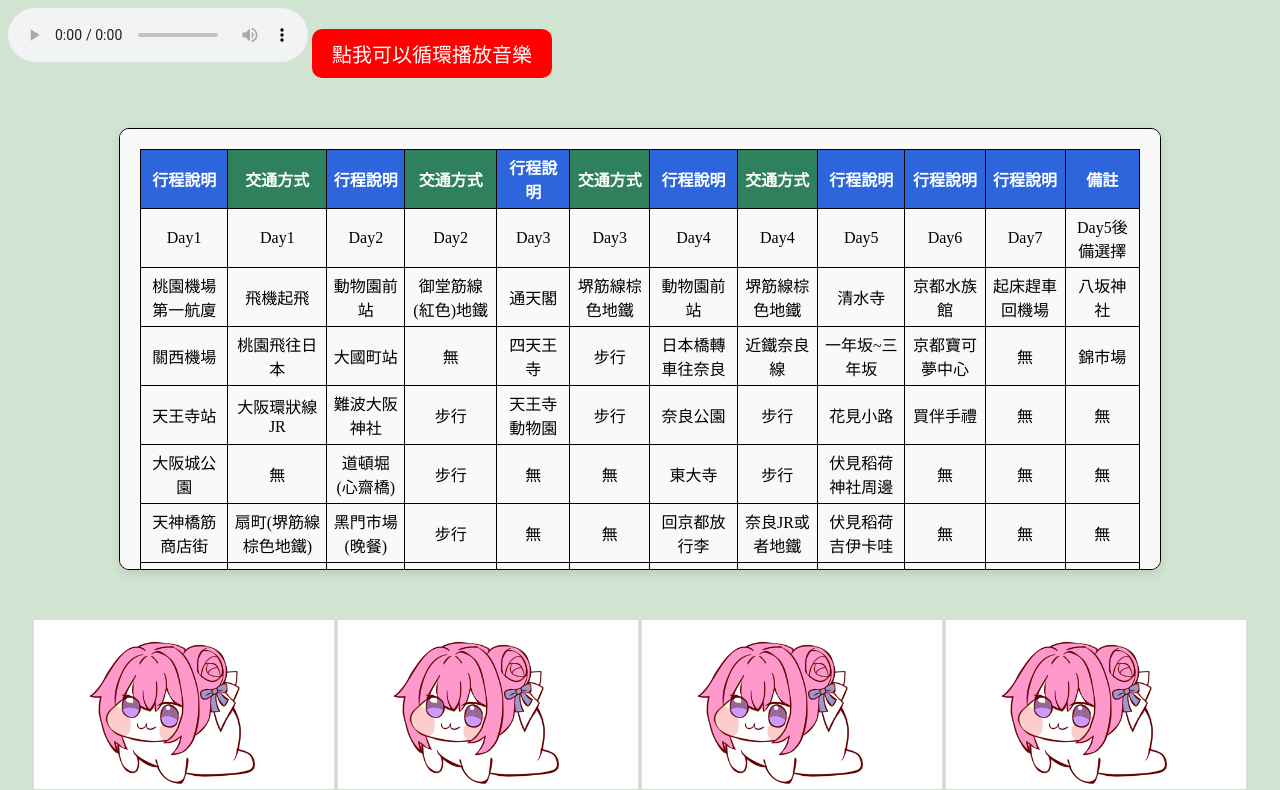
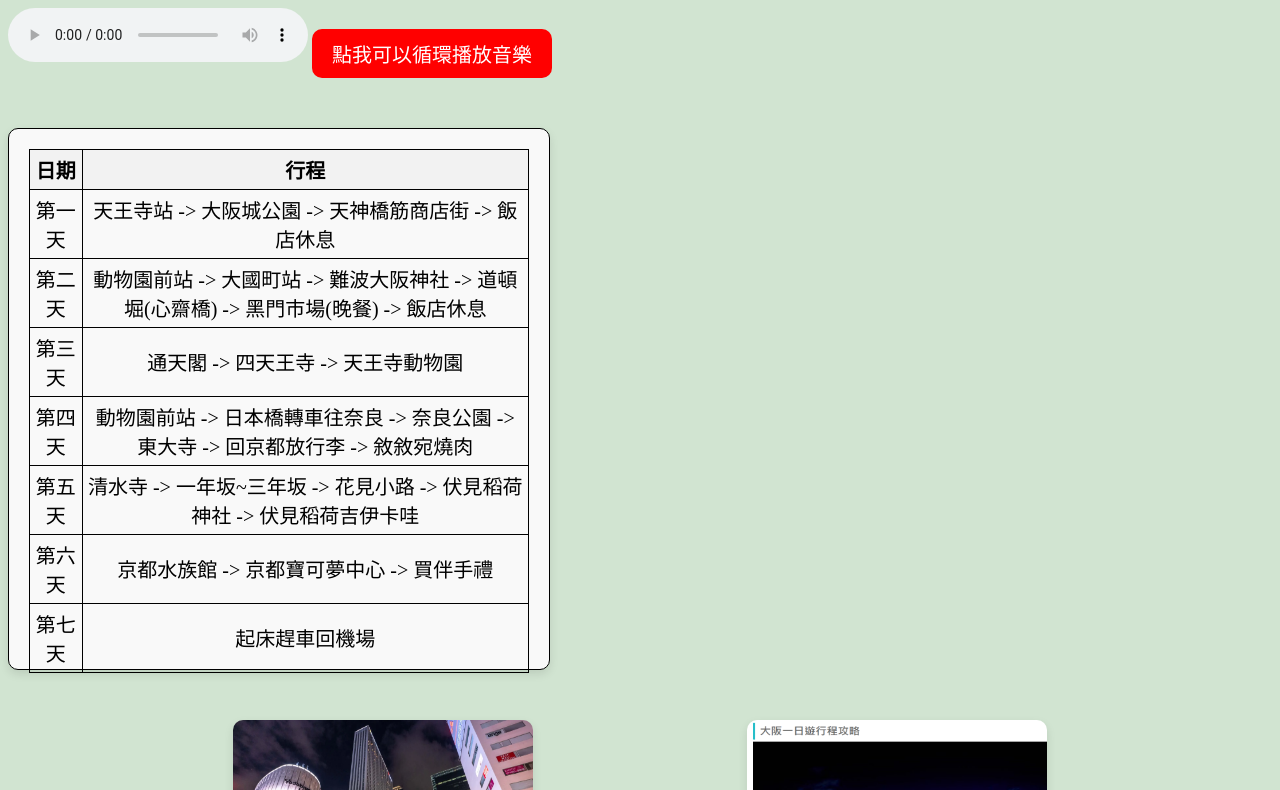
Before and after one commit to Mark551618/Nodejs-project, a website: page index.html in a window 1280 px wide. Shown: the part 145-935 px from the top of the page. Drawn offline with Linux system fonts and the light colour scheme.

Commit message:
finish: form update

```diff
--- a/index.html
+++ b/index.html
@@ -1,7 +1,7 @@
 <!DOCTYPE html>
 <html>
 <head>
-<meta charset="utf-8" />
+<meta charset="UTF-8">
 <meta name="viewport" content="width=device-width, initial-scale=1.0">
 
 <title> 日本京阪神旅遊 </title>
@@ -10,19 +10,21 @@
     body{
         background-color: rgb(209, 228, 209);
     }
+
     .box {
         border: 1px solid #000000;
-        width: 1000px;
-        height: 400px;
-        overflow: auto;
+        width: 500px;
+        height: 500px;
 
 
-        margin: 50px auto;  /* 上下留 50px 空間，左右自動置中 */
+        font-size: 20px;
+        margin: 50px left;  /* 上下留 50px 空間，左右自動置中 */
         padding: 20px;  /* 內部增加 20px 間距，讓內容不要太貼近邊框 */
         background-color: #f9f9f9; /* 淡灰色背景，使表格更突出（可選） */
         border-radius: 10px; /* 圓角邊框，使畫面更柔和（可選） */
         box-shadow: 0px 4px 10px rgba(0, 0, 0, 0.1); /* 加入陰影讓表格更有立體感（可選） */
     }
+
     table {
         width: 100%;
         border-collapse: collapse;
@@ -76,15 +78,17 @@
         font-weight: bold;
     }
 
+    .web-item a.clicked {
+        color: #ff4500; /* 自行調整顏色 */
+    }
+
     .japantravel{
 
         margin-top: 10px;
         font-size: 18px;
 
     }
-    .doro{
-        text-align: center;
-    }
+
 
     .btn-red {
         font-size: 20px; /* 放大字體 */
@@ -94,6 +98,7 @@
         border: none; /* 移除邊框 */
         border-radius: 10px; /* 圓角邊框 */
         cursor: pointer; /* 滑鼠移過去變成手指 */
+        margin-bottom: 50px;
     }
 
     .btn-red:hover {
@@ -116,146 +121,52 @@
         </ul>
     </nav>
 
-    <h1>歌曲: RE I AM</h1>
-    <audio id="myAudio" src="RE_I_AM.mp3" controls loop></audio>
+    <h1>歌曲: 歐痛苦</h1>
+    <audio id="myAudio" src="歐痛苦.mp3" controls loop></audio>
     <button class="btn-red" id="playBtn">點我可以循環播放音樂</button>
 
     <div id="box" class="box">
         <table>
-            <thead>
             <tr>
-                    <th class="header-blue">行程說明</th>
-                    <th class="header-green">交通方式</th>
-                    <th class="header-blue">行程說明</th>
-                    <th class="header-green">交通方式</th>
-                    <th class="header-blue">行程說明</th>
-                    <th class="header-green">交通方式</th>
-                    <th class="header-blue">行程說明</th>
-                    <th class="header-green">交通方式</th>
-                    <th class="header-blue">行程說明</th>
-                    <th class="header-blue">行程說明</th>
-                    <th class="header-blue">行程說明</th>
-                    <th class="header-blue">備註</th>
-                </tr>
-            </thead>
-            <tbody>
-                <tr>
-                    <td>Day1</td>
-                    <td>Day1</td>
-                    <td>Day2</td>
-                    <td>Day2</td>
-                    <td>Day3</td>
-                    <td>Day3</td>
-                    <td>Day4</td>
-                    <td>Day4</td>
-                    <td>Day5</td>
-                    <td>Day6</td>
-                    <td>Day7</td>
-                    <td>Day5後備選擇</td>
+                <th>日期</th>
+                <th>行程</th>
             </tr>
             <tr>
-                    <td>桃園機場第一航廈</td>
-                    <td>飛機起飛</td>
-                    <td>動物園前站</td>
-                    <td>御堂筋線(紅色)地鐵</td>
-                    <td>通天閣</td>
-                    <td>堺筋線棕色地鐵</td>
-                    <td>動物園前站</td>
-                    <td>堺筋線棕色地鐵</td>
-                    <td>清水寺</td>
-                    <td>京都水族館</td>
-                    <td>起床趕車回機場</td>
-                    <td>八坂神社</td>
+                <td>第一天</td>
+                <td>天王寺站 -> 大阪城公園 -> 天神橋筋商店街 -> 飯店休息</td>
             </tr>
             <tr>
-                    <td>關西機場</td>
-                    <td>桃園飛往日本</td>
-                    <td>大國町站</td>
-                    <td>無</td>
-                    <td>四天王寺</td>
-                    <td>步行</td>
-                    <td>日本橋轉車往奈良</td>
-                    <td>近鐵奈良線</td>
-                    <td>一年坂~三年坂</td>
-                    <td>京都寶可夢中心</td>
-                    <td>無</td>
-                    <td>錦市場</td>
+                <td>第二天</td>
+                <td>動物園前站 -> 大國町站 -> 難波大阪神社 -> 道頓堀(心齋橋) -> 黑門市場(晚餐) -> 飯店休息</td>
             </tr>
             <tr>
-                    <td>天王寺站</td>
-                    <td>大阪環狀線JR</td>
-                    <td>難波大阪神社</td>
-                    <td>步行</td>
-                    <td>天王寺動物園</td>
-                    <td>步行</td>
-                    <td>奈良公園</td>
-                    <td>步行</td>
-                    <td>花見小路</td>
-                    <td>買伴手禮</td>
-                    <td>無</td>
-                    <td>無</td>
+                <td>第三天</td>
+                <td>通天閣 -> 四天王寺 -> 天王寺動物園</td>
             </tr>
             <tr>
-                    <td>大阪城公園</td>
-                    <td>無</td>
-                    <td>道頓堀(心齋橋)</td>
-                    <td>步行</td>
-                    <td>無</td>
-                    <td>無</td>
-                    <td>東大寺</td>
-                    <td>步行</td>
-                    <td>伏見稻荷神社周邊</td>
-                    <td>無</td>
-                    <td>無</td>
-                    <td>無</td>
+                <td>第四天</td>
+                <td>動物園前站 -> 日本橋轉車往奈良 -> 奈良公園 -> 東大寺 -> 回京都放行李 -> 敘敘宛燒肉</td>
             </tr>
             <tr>
-                    <td>天神橋筋商店街</td>
-                    <td>扇町(堺筋線棕色地鐵)</td>
-                    <td>黑門市場(晚餐)</td>
-                    <td>步行</td>
-                    <td>無</td>
-                    <td>無</td>
-                    <td>回京都放行李</td>
-                    <td>奈良JR或者地鐵</td>
-                    <td>伏見稻荷吉伊卡哇</td>
-                    <td>無</td>
-                    <td>無</td>
-                    <td>無</td>
+                <td>第五天</td>
+                <td>清水寺 -> 一年坂~三年坂 -> 花見小路 -> 伏見稻荷神社 -> 伏見稻荷吉伊卡哇</td>
             </tr>
             <tr>
-                    <td>飯店休息</td>
-                    <td>無</td>
-                    <td>飯店休息</td>
-                    <td>無</td>
-                    <td>無</td>
-                    <td>無</td>
-                    <td>敘敘宛燒肉</td>
-                    <td>無</td>
-                    <td>無</td>
-                    <td>無</td>
-                    <td>無</td>
-                    <td>無</td>
+                <td>第六天</td>
+                <td>京都水族館 -> 京都寶可夢中心 -> 買伴手禮</td>
             </tr>
-            </tbody>
+            <tr>
+                <td>第七天</td>
+                <td>起床趕車回機場</td>
+            </tr>
         </table>
     </div>
-    <div id="doro" class="doro">
-        <img src="doro_act1.gif" alt="動態圖片" width="300">
-        <img src="doro_act1.gif" alt="動態圖片" width="300">
-        <img src="doro_act1.gif" alt="動態圖片" width="300">
-        <img src="doro_act1.gif" alt="動態圖片" width="300">
-    </div>
+
     <!-- 3 行 2 列的圖片與超連結 -->
     <div id="web" class="web">
         <div class="web-item">
             <img src="大阪自由行.png" alt="大阪自由行">
             <a href="https://www.gltjp.com/zh-hant/article/item/20172/">大阪城周邊景點</a>
-        </div>
-
-        <div class="web-item">
-            <img src="大阪城周邊三十景點.png" alt="大阪城周邊三十景點">
-            <a href="https://www.kkday.com/zh-tw/blog/3525/asia-japan-osaka-must-visit">大阪城周邊三十景點統整</a>
         </div>
 
         <div class="web-item">
@@ -338,6 +249,47 @@
         audio.volume = 0.1; // 設定音量為 10%
         audio.play();
         });
+
+
+        // 封裝一個函式來更新連結狀態
+        function updateClickedLinks() {
+            let clickedLinks = JSON.parse(localStorage.getItem('clickedLinks')) || [];
+            document.querySelectorAll('.web-item a').forEach(function(link) {
+            if (clickedLinks.indexOf(link.href) !== -1) {
+                link.classList.add('clicked');
+            } else {
+                link.classList.remove('clicked');
+            }
+            });
+        }
+
+        // 當頁面初次載入或從 BFCache 中恢復時都會觸發 pageshow 事件
+        window.addEventListener('pageshow', updateClickedLinks);
+
+        // 點擊事件處理
+        document.querySelectorAll('.web-item a').forEach(function(link) {
+            link.addEventListener('click', function(e) {
+            e.preventDefault(); // 暫停預設導向
+            const href = this.href;
+            let clickedLinks = JSON.parse(localStorage.getItem('clickedLinks')) || [];
+            const index = clickedLinks.indexOf(href);
+
+            if (index !== -1) {
+                clickedLinks.splice(index, 1);
+                this.classList.remove('clicked');
+            } else {
+                clickedLinks.push(href);
+                this.classList.add('clicked');
+            }
+            localStorage.setItem('clickedLinks', JSON.stringify(clickedLinks));
+
+            // 延遲 300 毫秒再導向，讓使用者看到顏色變化
+            setTimeout(() => {
+                window.location.href = href;
+            }, 300);
+            });
+        });
+
     </script>
 </body>
 </html>
```
Also changed, not shown: 1 other file. Lines whose indentation alone changed are shown as unchanged.
